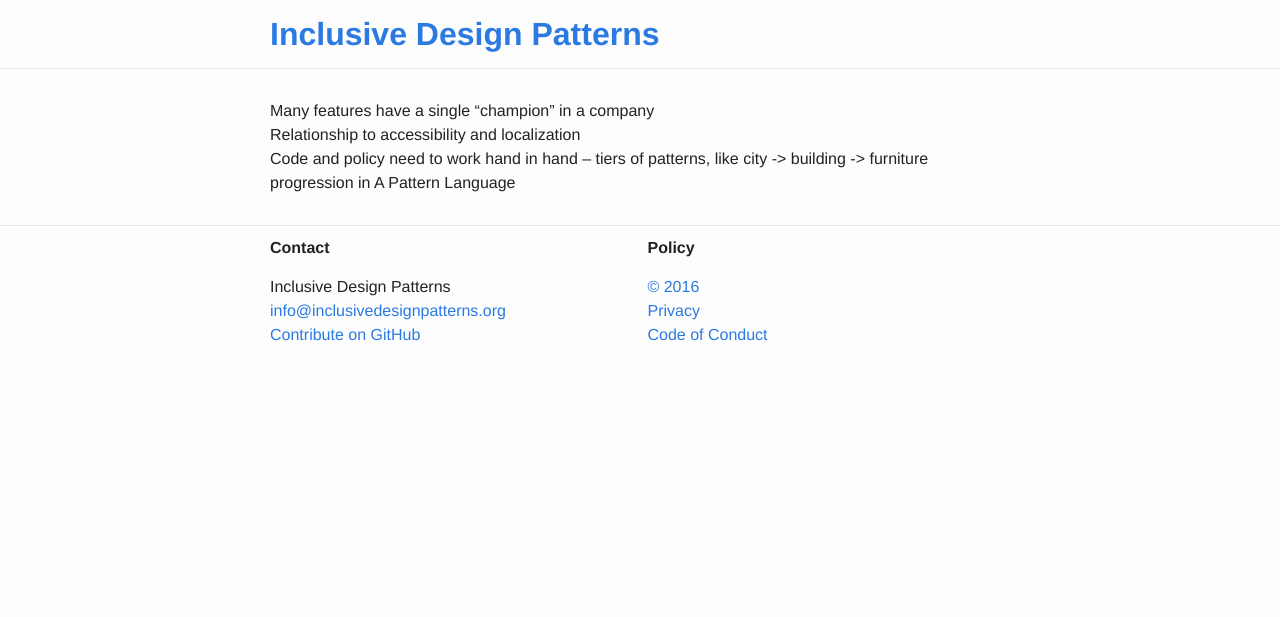
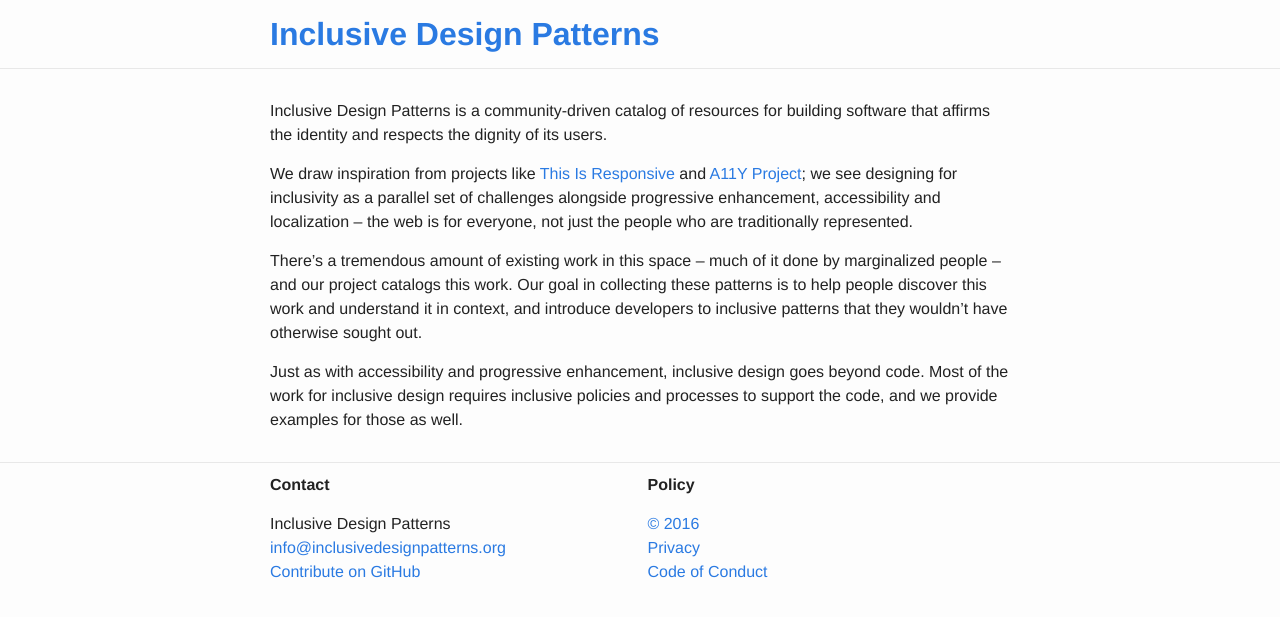
Before and after one commit to inclusive-design-patterns/inclusive-design-patterns.github.io, a Jekyll site: the page built from about.md, in a window 1280 px wide. Shown: the top 617 px of the page. Built offline with Jekyll 4.4.1, drawn with Linux system fonts in a browser that asks for light colours.

```diff
--- a/about.md
+++ b/about.md
@@ -2,7 +2,14 @@
 layout: default
 title: About
 ---
+Inclusive Design Patterns is a community-driven catalog of resources for building software that affirms the identity and respects the dignity of its users.
 
-- Many features have a single "champion" in a company
-- Relationship to accessibility and localization
-- Code and policy need to work hand in hand -- tiers of patterns, like city -> building -> furniture progression in A Pattern Language
+<!-- TODO: elaborate on this a bit -->
+
+We draw inspiration from projects like [This Is Responsive](https://bradfrost.github.io/this-is-responsive/) and [A11Y Project](http://a11yproject.com/); we see designing for inclusivity as a parallel set of challenges alongside progressive enhancement, accessibility and localization -- the web is for everyone, not just the people who are traditionally represented.
+
+There's a tremendous amount of existing work in this space -- much of it done by marginalized people -- and our project catalogs this work. Our goal in collecting these patterns is to help people discover this work and understand it in context, and introduce developers to inclusive patterns that they wouldn't have otherwise sought out.
+
+<!-- TODO: inclusive design often starts with a single "champion" in a company -->
+
+Just as with accessibility and progressive enhancement, inclusive design goes beyond code. Most of the work for inclusive design requires inclusive policies and processes to support the code, and we provide examples for those as well.
```
Also changed, not shown: _pattern_drafts/reporting.md (deleted, +0 -7 lines), _patterns/ethnicity_race.md (renamed from _pattern_drafts/ethnicity_race.md, +1 -0 lines), _patterns/gender.md (+3 -1 lines), _patterns/reporting.md (added, +11 -0 lines), README.md (added), _layouts/pattern_index.html (indentation only), _patterns/names.md (renamed from _pattern_drafts/names.md), _patterns/privacy.md (renamed from _pattern_drafts/privacy.md), _patterns/security.md (renamed from _pattern_drafts/security.md), _patterns/triggers.md (renamed from _pattern_drafts/triggers.md).
